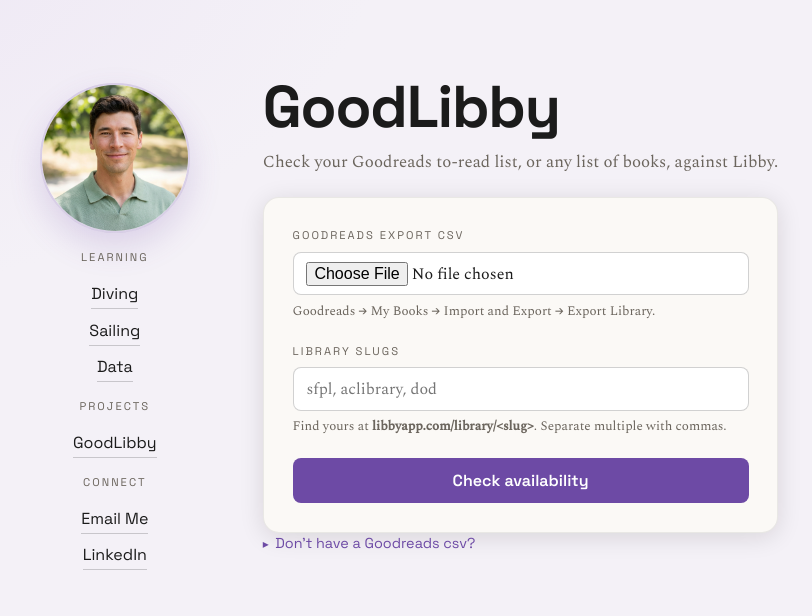
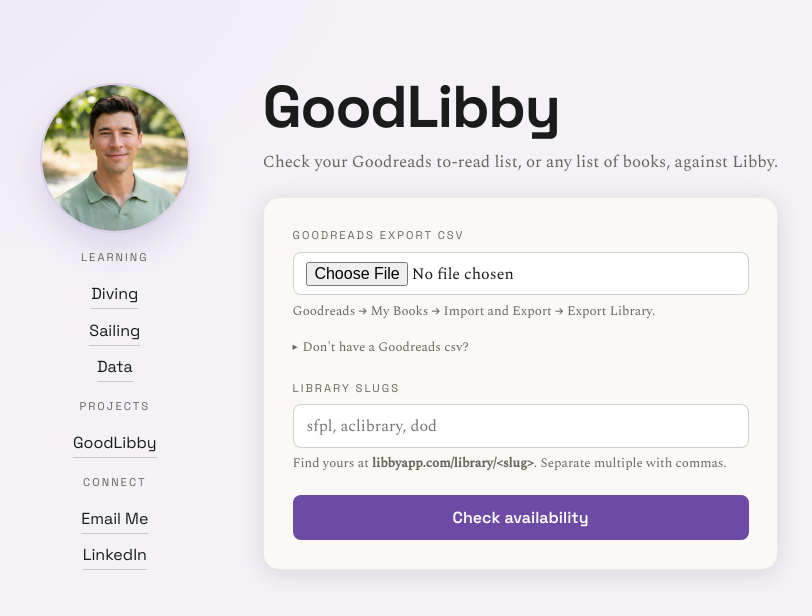
Before and after one commit to zaleary/zaleary.github.io, a Jekyll site: the page built from goodlibby.html, in a window 1280 px wide. Shown: the top 616 px of the page, without its empty margins (62-874 px from the left). Built offline with Jekyll 4.4.1, drawn with Linux system fonts in a browser that asks for light colours.

Commit message:
GoodLibby: inline tip below export hint, match hint style
Co-Authored-By: Claude Sonnet 4.6 <noreply@anthropic.com>

```diff
--- a/goodlibby.html
+++ b/goodlibby.html
@@ -15,28 +15,26 @@ permalink: /goodlibby/
   }
 
   /* Expandable tip */
-  .gl-tip {
-    margin-bottom: 1.4rem;
-    max-width: 520px;
-  }
+  .gl-tip { margin-top: 0.3rem; }
 
   .gl-tip summary {
-    font-family: "Space Grotesk", sans-serif;
-    font-size: 0.9rem;
-    color: var(--accent);
+    font-family: "Spectral", serif;
+    font-size: 0.82rem;
+    color: var(--muted);
     cursor: pointer;
     list-style: none;
-    display: flex;
+    display: inline-flex;
     align-items: center;
-    gap: 0.4rem;
+    gap: 0.3rem;
     user-select: none;
+    line-height: 1.4;
   }
 
   .gl-tip summary::-webkit-details-marker { display: none; }
 
   .gl-tip summary::before {
     content: "▸";
-    font-size: 0.75rem;
+    font-size: 0.65rem;
     transition: transform 150ms ease;
   }
 
@@ -243,6 +241,16 @@ permalink: /goodlibby/
       <label class="gl-field-label" for="csv-file">Goodreads export CSV</label>
       <input type="file" id="csv-file" accept=".csv" />
       <p class="gl-hint">Goodreads → My Books → Import and Export → Export Library.</p>
+      <details class="gl-tip">
+        <summary>Don't have a Goodreads csv?</summary>
+        <div class="gl-tip-body">
+          <p>Take a list of books from anywhere and tell your favorite LLM to turn it into a CSV with three columns: <strong>Title</strong>, <strong>Author</strong>, and <strong>Bookshelves</strong>. Set Bookshelves to <strong>to-read</strong> for every row. Save it as a <strong>.csv</strong> file and upload it above.</p>
+          <p>Expected format:<code>Title,Author,Bookshelves
+Moby Dick,Herman Melville,to-read
+War and Peace,Leo Tolstoy,to-read
+Ulysses,James Joyce,to-read</code></p>
+        </div>
+      </details>
     </div>
     <div class="gl-field">
       <label class="gl-field-label" for="libraries">Library slugs</label>
@@ -251,17 +259,6 @@ permalink: /goodlibby/
     </div>
     <button class="gl-btn" id="check-btn">Check availability</button>
   </div>
-
-  <details class="gl-tip">
-    <summary>Don't have a Goodreads csv?</summary>
-    <div class="gl-tip-body">
-      <p>Take a list of books from anywhere and tell your favorite LLM to turn it into a CSV with three columns: <strong>Title</strong>, <strong>Author</strong>, and <strong>Bookshelves</strong>. Set Bookshelves to <strong>to-read</strong> for every row. Save it as a <strong>.csv</strong> file and upload it above.</p>
-      <p>Expected format:<code>Title,Author,Bookshelves
-Moby Dick,Herman Melville,to-read
-War and Peace,Leo Tolstoy,to-read
-Ulysses,James Joyce,to-read</code></p>
-    </div>
-  </details>
 </div>
 
 <!-- Results view -->
```
